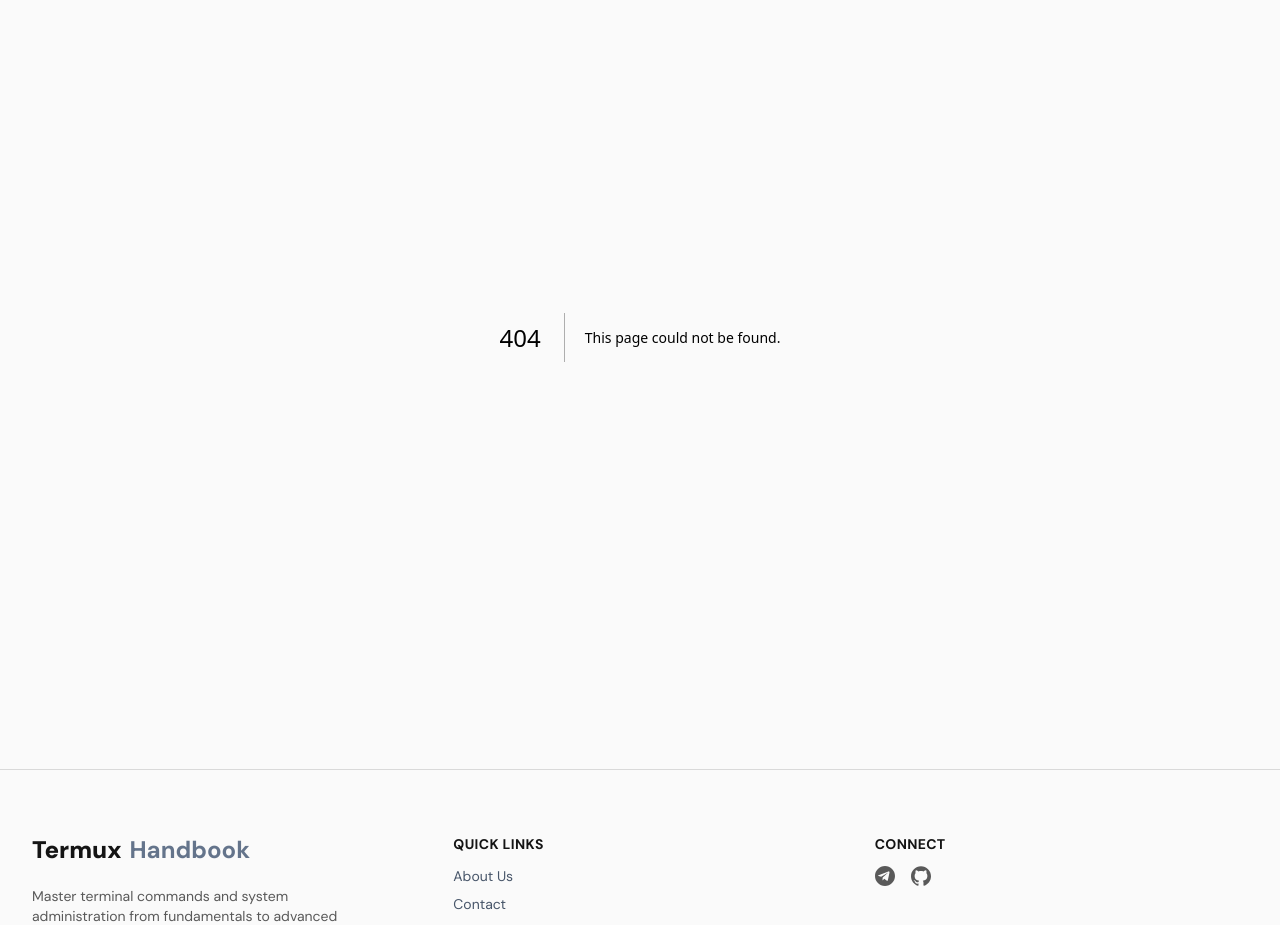
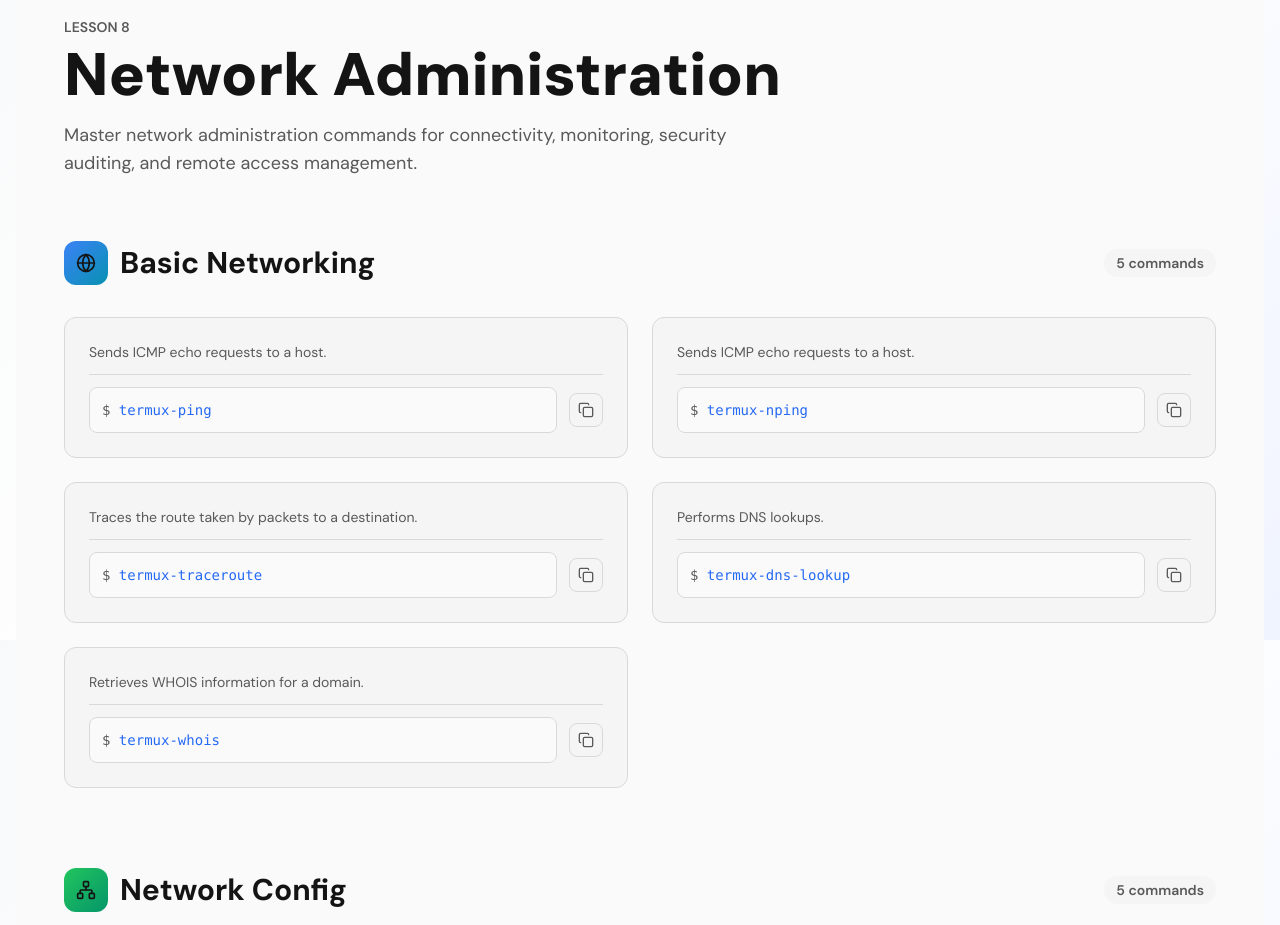
Before and after one commit to pyKinsu/Termux-Command-Handbook, a Next.js app: page /Lesson8 in a window 1280 px wide. Before the commit this address had no page. Shown: the part 160-1085 px from the top of the page. Built offline with nearby package versions, Linux system fonts and the light colour scheme.

Commit message:
Create page.tsx

```diff
--- /dev/null
+++ b/src/app/(chapters)/Lesson8/page.tsx
@@ -0,0 +1,275 @@
+"use client";
+
+import { Copy, Check, Network, Globe, Server, BarChart3, Shield } from "lucide-react";
+import { useState } from "react";
+
+interface Command {
+  command: string;
+  description: string;
+  category: string;
+}
+
+const lesson8Commands: Command[] = [
+  // 🌐 Basic Networking
+  {
+    command: "termux-ping",
+    description: "Sends ICMP echo requests to a host.",
+    category: "Basic Networking",
+  },
+  {
+    command: "termux-nping",
+    description: "Sends ICMP echo requests to a host.",
+    category: "Basic Networking",
+  },
+  {
+    command: "termux-traceroute",
+    description: "Traces the route taken by packets to a destination.",
+    category: "Basic Networking",
+  },
+  {
+    command: "termux-dns-lookup",
+    description: "Performs DNS lookups.",
+    category: "Basic Networking",
+  },
+  {
+    command: "termux-whois",
+    description: "Retrieves WHOIS information for a domain.",
+    category: "Basic Networking",
+  },
+
+  // 🔌 Network Configuration
+  {
+    command: "termux-ifconfig",
+    description: "Displays or configures network interfaces.",
+    category: "Network Config",
+  },
+  {
+    command: "termux-ip",
+    description: "Displays or configures network interfaces.",
+    category: "Network Config",
+  },
+  {
+    command: "termux-hostname",
+    description: "Displays or sets the system hostname.",
+    category: "Network Config",
+  },
+  {
+    command: "termux-route",
+    description: "Displays or modifies the IP routing table.",
+    category: "Network Config",
+  },
+  {
+    command: "termux-arp",
+    description: "Displays and modifies the ARP cache.",
+    category: "Network Config",
+  },
+
+  // 📊 Network Monitoring
+  {
+    command: "termux-netstat",
+    description: "Displays network connections, routing tables, etc.",
+    category: "Network Monitoring",
+  },
+  {
+    command: "termux-ss",
+    description: "Displays socket statistics.",
+    category: "Network Monitoring",
+  },
+  {
+    command: "termux-iostat",
+    description: "Displays I/O statistics.",
+    category: "Network Monitoring",
+  },
+  {
+    command: "termux-df",
+    description: "Displays disk usage statistics.",
+    category: "Network Monitoring",
+  },
+  {
+    command: "termux-tcpdump",
+    description: "Captures and analyzes network packets.",
+    category: "Network Monitoring",
+  },
+
+  // 🔒 Security & Scanning
+  {
+    command: "termux-nmap",
+    description: "Performs network discovery and security auditing.",
+    category: "Security & Scanning",
+  },
+  {
+    command: "termux-sysctl",
+    description: "Configures kernel parameters at runtime.",
+    category: "Security & Scanning",
+  },
+  {
+    command: "termux-cpulimit",
+    description: "Limits CPU usage of a process.",
+    category: "Security & Scanning",
+  },
+
+  // 🌍 Remote Access & Transfer
+  {
+    command: "termux-ssh",
+    description: "Initiates an SSH session.",
+    category: "Remote Access",
+  },
+  {
+    command: "termux-sshfs",
+    description: "Mounts a remote filesystem over SSH.",
+    category: "Remote Access",
+  },
+  {
+    command: "termux-telnet",
+    description: "Initiates a Telnet session.",
+    category: "Remote Access",
+  },
+  {
+    command: "termux-ftp",
+    description: "Initiates an FTP session.",
+    category: "Remote Access",
+  },
+  {
+    command: "termux-wget",
+    description: "Retrieves files from the web using HTTP, HTTPS, or FTP.",
+    category: "Remote Access",
+  },
+];
+
+const categoryIcons: Record<string, React.ReactNode> = {
+  "Basic Networking": <Globe className="w-5 h-5" />,
+  "Network Config": <Network className="w-5 h-5" />,
+  "Network Monitoring": <BarChart3 className="w-5 h-5" />,
+  "Security & Scanning": <Shield className="w-5 h-5" />,
+  "Remote Access": <Server className="w-5 h-5" />,
+};
+
+const categoryColors: Record<string, string> = {
+  "Basic Networking": "from-blue-500 to-cyan-600",
+  "Network Config": "from-green-500 to-emerald-600",
+  "Network Monitoring": "from-purple-500 to-indigo-600",
+  "Security & Scanning": "from-red-500 to-pink-600",
+  "Remote Access": "from-orange-500 to-yellow-600",
+};
+
+const CopyButton = ({ text }: { text: string }) => {
+  const [copied, setCopied] = useState(false);
+
+  const handleCopy = async () => {
+    await navigator.clipboard.writeText(text);
+    setCopied(true);
+    setTimeout(() => setCopied(false), 2000);
+  };
+
+  return (
+    <button
+      onClick={handleCopy}
+      className="p-2 rounded-lg bg-card border border-border hover:bg-primary/10 hover:border-primary transition-all duration-300 group"
+      title="Copy command"
+    >
+      {copied ? (
+        <Check className="h-4 w-4 text-green-500" />
+      ) : (
+        <Copy className="h-4 w-4 text-muted-foreground group-hover:text-primary transition-colors" />
+      )}
+    </button>
+  );
+};
+
+export default function Lesson8Page(): JSX.Element {
+  const categories = Array.from(new Set(lesson8Commands.map((cmd) => cmd.category)));
+
+  return (
+    <div className="min-h-screen bg-background text-foreground transition-all duration-300">
+      {/* Header */}
+      <div className="relative px-4 sm:px-6 md:px-8 lg:px-12 pt-12 sm:pt-16 md:pt-20 pb-8 sm:pb-12 md:pb-16">
+        <div className="max-w-6xl mx-auto">
+          <div className="mb-2 text-sm font-semibold text-muted-foreground">LESSON 8</div>
+          <h1 className="text-4xl sm:text-5xl md:text-6xl font-black mb-4 text-foreground">
+            Network Administration
+          </h1>
+          <p className="text-base md:text-lg text-muted-foreground max-w-2xl">
+            Master network administration commands for connectivity, monitoring, security auditing, and remote access management.
+          </p>
+        </div>
+      </div>
+
+      {/* Categories Section */}
+      <div className="relative px-4 sm:px-6 md:px-8 lg:px-12 pb-16 sm:pb-20 md:pb-24">
+        <div className="max-w-6xl mx-auto">
+          {categories.map((category) => {
+            const commands = lesson8Commands.filter((cmd) => cmd.category === category);
+            const colorGradient = categoryColors[category];
+
+            return (
+              <div key={category} className="mb-16 sm:mb-20">
+                {/* Category Header */}
+                <div className="flex items-center gap-3 mb-6 sm:mb-8">
+                  <div className={`p-3 rounded-xl bg-gradient-to-br ${colorGradient}`}>
+                    {categoryIcons[category]}
+                  </div>
+                  <h2 className="text-2xl sm:text-3xl font-bold text-foreground">
+                    {category}
+                  </h2>
+                  <span className="ml-auto text-sm font-semibold text-muted-foreground bg-card px-3 py-1 rounded-full">
+                    {commands.length} commands
+                  </span>
+                </div>
+
+                {/* Commands Grid */}
+                <div className="grid grid-cols-1 md:grid-cols-2 gap-4 sm:gap-5 lg:gap-6">
+                  {commands.map((cmd, idx) => (
+                    <div
+                      key={idx}
+                      className="group relative rounded-xl border border-border bg-card hover:border-primary/50 transition-all duration-300 overflow-hidden"
+                    >
+                      {/* Gradient accent on hover */}
+                      <div className={`absolute inset-0 bg-gradient-to-br ${colorGradient} opacity-0 group-hover:opacity-5 transition-opacity duration-300`} />
+
+                      {/* Content */}
+                      <div className="relative p-5 sm:p-6 flex flex-col h-full gap-3">
+                        {/* Description */}
+                        <p className="text-sm text-muted-foreground">
+                          {cmd.description}
+                        </p>
+
+                        {/* Command Box & Copy Button */}
+                        <div className="mt-auto pt-3 border-t border-border">
+                          <div className="flex items-center justify-between gap-3">
+                            <div className="bg-background border border-border rounded-lg p-3 font-mono text-xs sm:text-sm text-primary overflow-x-auto flex-1">
+                              <span className="text-muted-foreground">$ </span>
+                              {cmd.command}
+                            </div>
+                            <CopyButton text={cmd.command} />
+                          </div>
+                        </div>
+                      </div>
+                    </div>
+                  ))}
+                </div>
+              </div>
+            );
+          })}
+        </div>
+      </div>
+
+      {/* Footer Tips */}
+      <div className="relative px-4 sm:px-6 md:px-8 lg:px-12 py-12 sm:py-16 bg-card border-t border-border">
+        <div className="max-w-6xl mx-auto">
+          <h3 className="text-xl sm:text-2xl font-bold text-foreground mb-4">💡 Network Admin Tips</h3>
+          <ul className="space-y-2 text-sm md:text-base text-muted-foreground">
+            <li>• Use ping and traceroute to diagnose network connectivity issues</li>
+            <li>• Monitor network connections with netstat and ss for security auditing</li>
+            <li>• Configure network interfaces properly for optimal performance</li>
+            <li>• Use nmap carefully - ensure you have proper authorization before scanning networks</li>
+            <li>• DNS lookups and WHOIS commands help identify network infrastructure</li>
+            <li>• SSH and SSHFS provide secure remote access and file transfer</li>
+            <li>• tcpdump is powerful for packet analysis and network troubleshooting</li>
+            <li>• Combine multiple commands in scripts for comprehensive network monitoring</li>
+            <li>• Always follow network policies and ethical guidelines when using admin commands</li>
+          </ul>
+        </div>
+      </div>
+    </div>
+  );
+}
```
